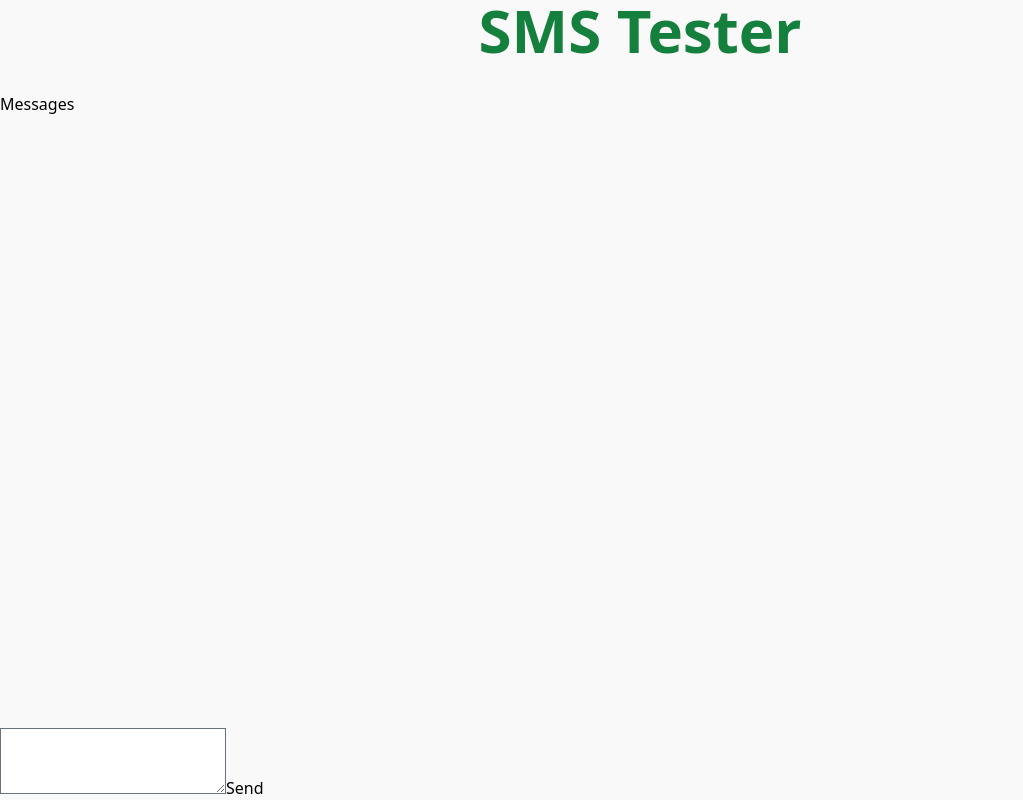
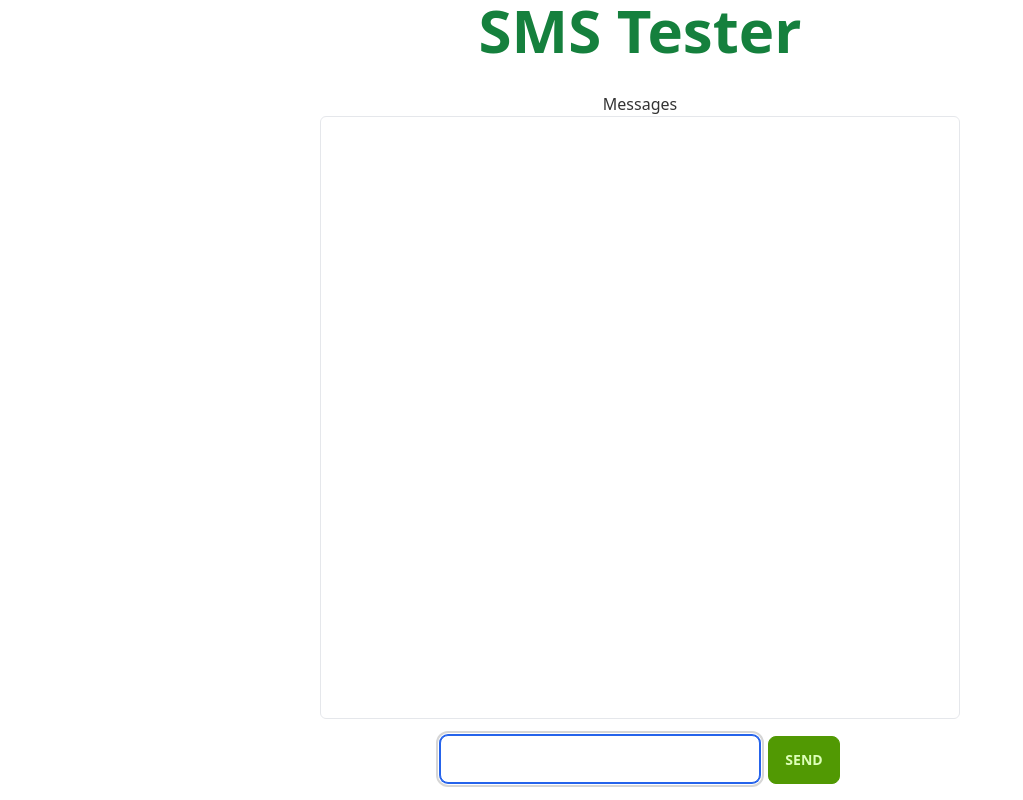
Before and after one commit to codeforbtv/courtbot-vt-frontend, a Next.js app: page /dev/sms in a window 1280 px wide. Shown: the whole page, without its empty margins (0-1023 px from the left). Built offline with nearby package versions, Linux system fonts and the light colour scheme.

Commit message:
adding some layout work to initial local sms dev page

```diff
--- a/package.json
+++ b/package.json
@@ -19,6 +19,7 @@
     "axios": "^0.26.0",
     "chart.js": "^3.7.0",
     "cookie": "^0.4.1",
+    "daisyui": "^2.51.4",
     "dotenv": "^16.0.0",
     "esm": "^3.2.25",
     "lodash": "^4.17.21",
--- a/pages/dev/sms/index.tsx
+++ b/pages/dev/sms/index.tsx
@@ -1,10 +1,13 @@
 import Head from 'next/head'
-import { useRef, useState } from 'react';
+import { useEffect, useRef, useState } from 'react';
 
 export default function Sms() {
-  const messages = useState([]);
-  const [ formData, setFormData ] = useState({});
-  const textareaRef = useRef();
+  const [ messages, setMessages ] = useState([]);
+  const [ formData, setFormData ] = useState({
+    message: '',
+  });
+  const inputRef = useRef();
+  const messageListRef = useRef();
 
   const handleChange = (ev:Event) => {
     setFormData({
@@ -15,37 +18,61 @@ export default function Sms() {
 
   const onSend = (ev:Event) => {
     ev.preventDefault();
-    setFormData({
-      message: '',
-    });
-    textareaRef?.current?.focus();
-    console.log(formData);
+    if (formData.message !== '') {
+      setFormData({
+        message: '',
+      });
+
+      inputRef?.current?.focus();
+
+      setMessages([...messages, {
+        from: 'client',
+        message: formData.message,
+      }]);
+    }
   };
 
+  useEffect(() => {
+    inputRef?.current?.focus();
+  });
+
+  useEffect(() => {
+    // scroll to bottom of list
+    messageListRef?.current?.scrollTo({
+      top: 999999999, // using a stupidly large number to ensure we hit bottom
+      behavior: 'smooth',
+    });
+  }, [messages]);
+
   return (
-    <div className="flex flex-col h-screen">
+    <div className="flex flex-col h-screen" data-theme="lemonade">
       <Head>
         <title>SMS Tester</title>
       </Head>
 
-      <div className="flex-none text-xl">
+      <div className="flex-initial text-xl">
         <h1 className="text-6xl font-black text-center mb-8 text-green-700">
           SMS Tester
         </h1>
       </div>
 
-      <div className="grow">
-        Messages
+      <div className="grow flex flex-col mx-auto w-1/2 overflow-auto">
+        <h3 className="flex-none text-center">Messages</h3>
+        <div ref={messageListRef} className="flex flex-col grow rounded-md border overflow-y-auto">
+          {messages.map((o,i) => {
+            return <div key={i} className={`chat ${o.from === 'client' ? 'chat-end' : 'chat-start'}`}>
+              <div className={`chat-bubble ${o.from === 'client' ? 'chat-bubble-primary' : 'chat-bubble-info'}`} style={{whiteSpace: "pre-wrap"}}>
+                {o.message}
+              </div>
+            </div>;
+          })}
+        </div>
       </div>
 
-      <div className="flex-none">
-        <form onSubmit={onSend}>
-          <textarea ref={textareaRef} name="message" onChange={handleChange} value={formData?.message} />
-          <button type="submit">
-            Send
-          </button>
-        </form>
-      </div>
+      <form onSubmit={onSend} className="flex-initial p-4 text-center">
+        <input type="text" ref={inputRef} name="message" onChange={handleChange} value={formData?.message} className="input input-bordered w-full max-w-xs" />
+        <button type="submit" className="btn btn-primary ml-2">Send</button>
+      </form>
     </div>
   )
 }
--- a/tailwind.config.js
+++ b/tailwind.config.js
@@ -9,5 +9,16 @@ module.exports = {
   },
   plugins: [
     require('@tailwindcss/forms'),
+    require('daisyui'),
   ],
+  daisyui: {
+    styled: true,
+    themes: true,
+    base: true,
+    utils: true,
+    logs: true,
+    rtl: false,
+    prefix: "",
+    darkTheme: "dark",
+  },
 }
```
Also changed, not shown: 1 other file (tests, documents, lock files or other folders).
